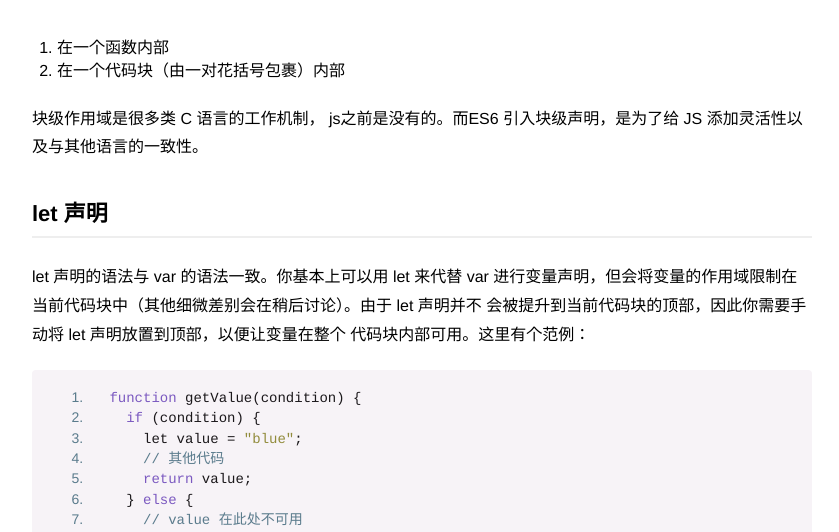
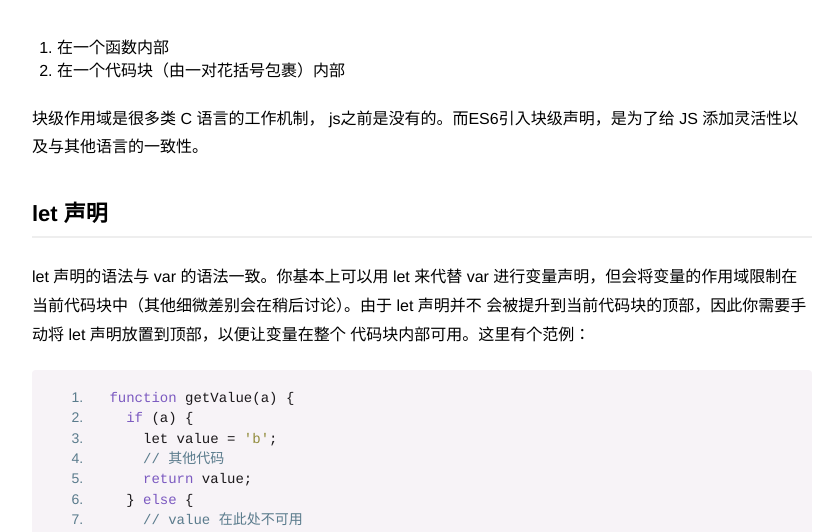
Before and after one commit to ioloveuu/ioloveuu.github.io, a Jekyll site: the page built from _posts/2016-08-01-ES6-notes.md, in a window 1280 px wide and 900 px high, scrolled down 1204 px. Shown: the part 150-682 px from the top of the window, without its empty margins (218-1057 px from the left). Built offline with Jekyll 4.4.1, drawn with Linux system fonts in a browser that asks for light colours; nearby versions of some CDN libraries; a script that is not in the unit is left out.

Commit message:
Add files via upload

````diff
--- a/_posts/2016-08-01-ES6-notes.md
+++ b/_posts/2016-08-01-ES6-notes.md
@@ -51,7 +51,7 @@ function getValue(a) {
 1. 在一个函数内部
 2. 在一个代码块（由一对花括号包裹）内部
 
-块级作用域是很多类 C 语言的工作机制， js之前是没有的。而ES6 引入块级声明，是为了给 JS 添加灵活性以及与其他语言的一致性。
+块级作用域是很多类 C 语言的工作机制， js之前是没有的。而ES6引入块级声明，是为了给 JS 添加灵活性以及与其他语言的一致性。
 
 ## let 声明
 let  声明的语法与  var  的语法一致。你基本上可以用  let  来代替  var  进行变量声明，但会将变量的作用域限制在当前代码块中（其他细微差别会在稍后讨论）。由于  let  声明并不
@@ -59,9 +59,9 @@ let  声明的语法与  var  的语法一致。你基本上可以用  let  来
 代码块内部可用。这里有个范例：
 
 ```
-  function getValue(condition) {
-    if (condition) {
-      let value = "blue";
+  function getValue(a) {
+    if (a) {
+      let value = 'b';
       // 其他代码
       return value;
     } else {
````
